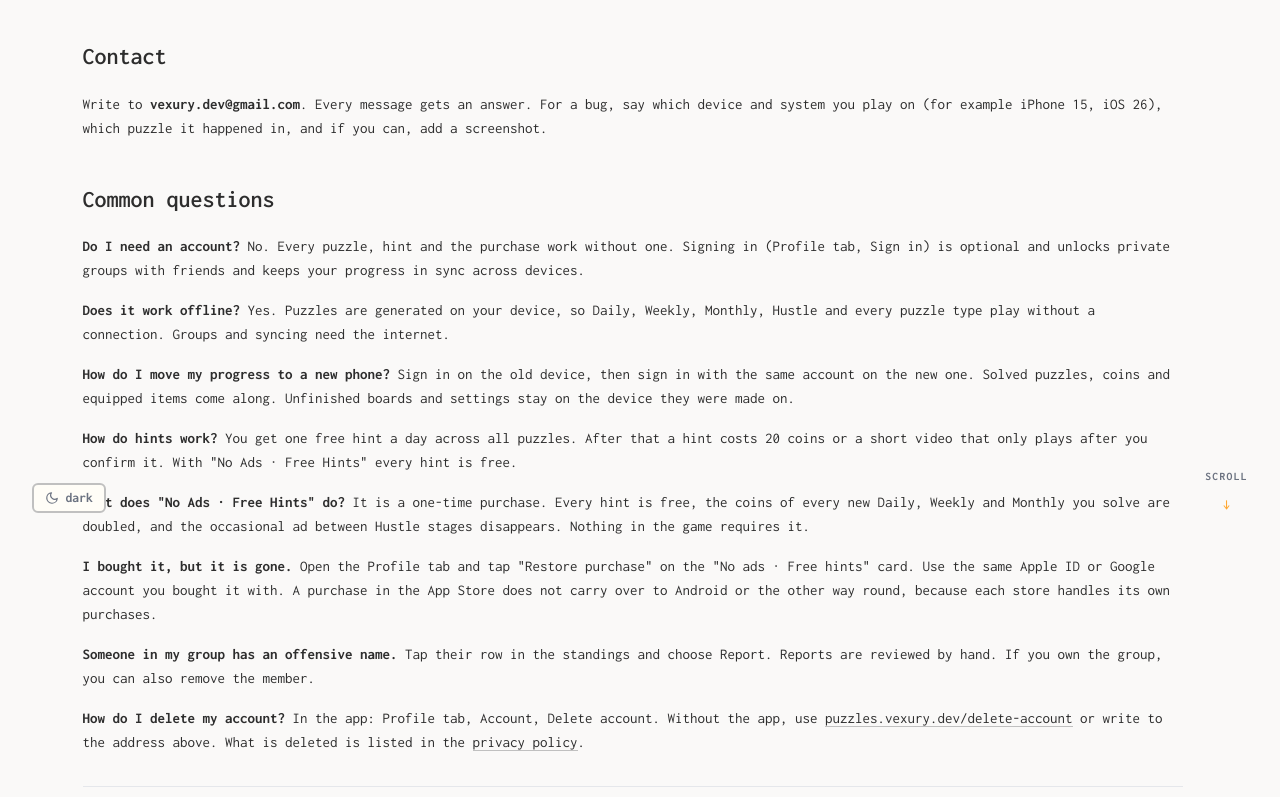
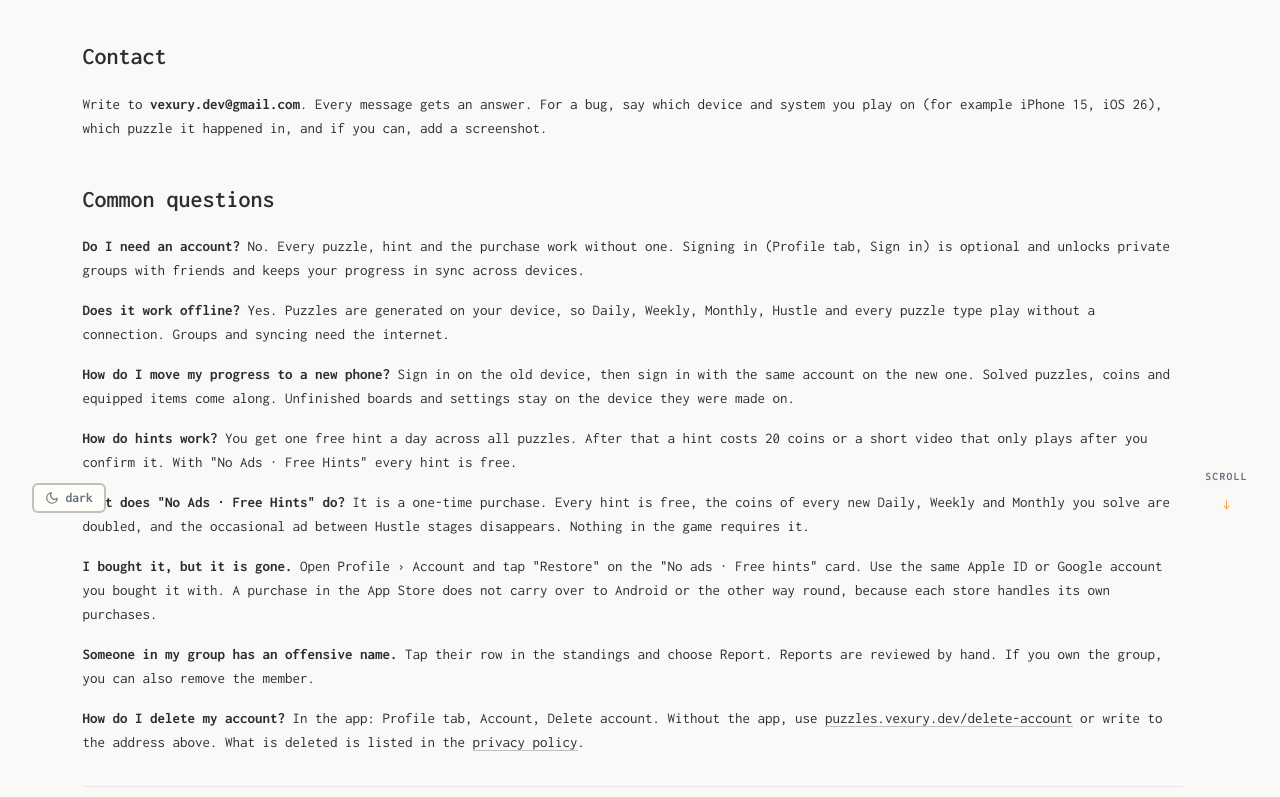
Before and after one commit to Vexury/vexury.github.io, an Eleventy site: page src/puzzle-hustle-support.md in a window 1280 px wide. Shown: the part 255-1052 px from the top of the page. Built offline with nearby package versions, Linux system fonts and the light colour scheme; Eleventy itself is replaced by a stand-in of ours; files that its build step writes are made by us from their sources; what markdown-it-task-lists would draw is missing.

Commit message:
Puzzle Hustle support: restore sits under Profile › Account
The purchase card has no restore button; the Account page does.

Implemented with assistance from Claude Opus 5.5.

```diff
--- a/src/puzzle-hustle-support.md
+++ b/src/puzzle-hustle-support.md
@@ -39,7 +39,7 @@ solve are doubled, and the occasional ad between Hustle stages disappears. Nothi
 requires it.
 
 **I bought it, but it is gone.**
-Open the Profile tab and tap "Restore purchase" on the "No ads · Free hints" card. Use the same
+Open Profile › Account and tap "Restore" on the "No ads · Free hints" card. Use the same
 Apple ID or Google account you bought it with. A purchase in the App Store does not carry over to
 Android or the other way round, because each store handles its own purchases.
 
```
